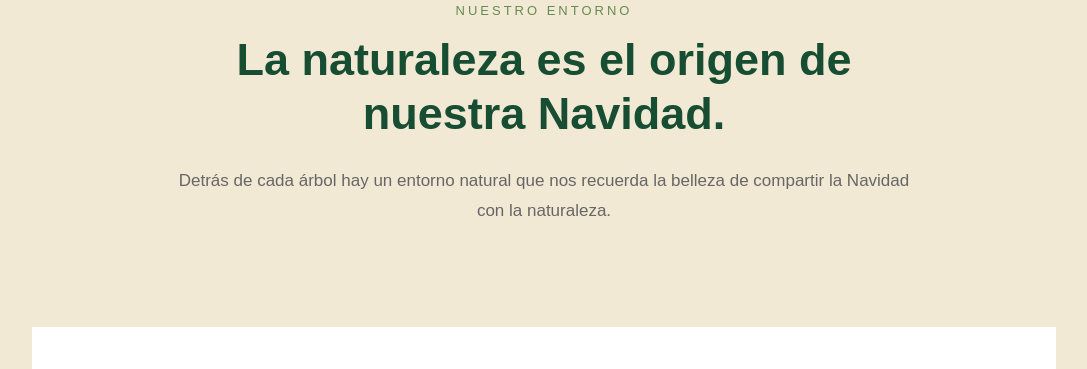
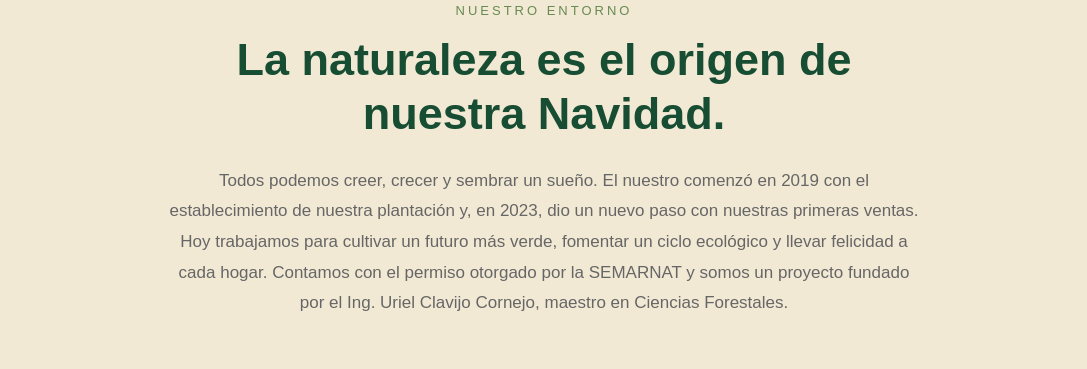
Before and after one commit to franksosa121207-dev/pinos-del-monte, a plain HTML site: page index.html in a window 1280 px wide. Shown: the part 2557-2926 px from the top of the page, without its empty margins (96-1183 px from the left). Drawn offline with Linux system fonts and the light colour scheme.

Commit message:
Cambio de texto

```diff
--- a/index.html
+++ b/index.html
@@ -152,9 +152,8 @@
         </h2>
 
         <p>
-            Detrás de cada árbol hay un entorno natural
-            que nos recuerda la belleza de compartir
-            la Navidad con la naturaleza.
+Todos podemos creer, crecer y sembrar un sueño. El nuestro comenzó en 2019 con el establecimiento de nuestra plantación y, en 2023, dio un nuevo paso con nuestras primeras ventas. Hoy trabajamos para cultivar un futuro más verde, fomentar un ciclo ecológico y llevar felicidad a cada hogar. Contamos con el permiso otorgado por la SEMARNAT y somos un proyecto fundado por el Ing. Uriel Clavijo Cornejo, maestro en Ciencias Forestales.
+
         </p>
 
     </div>
```
